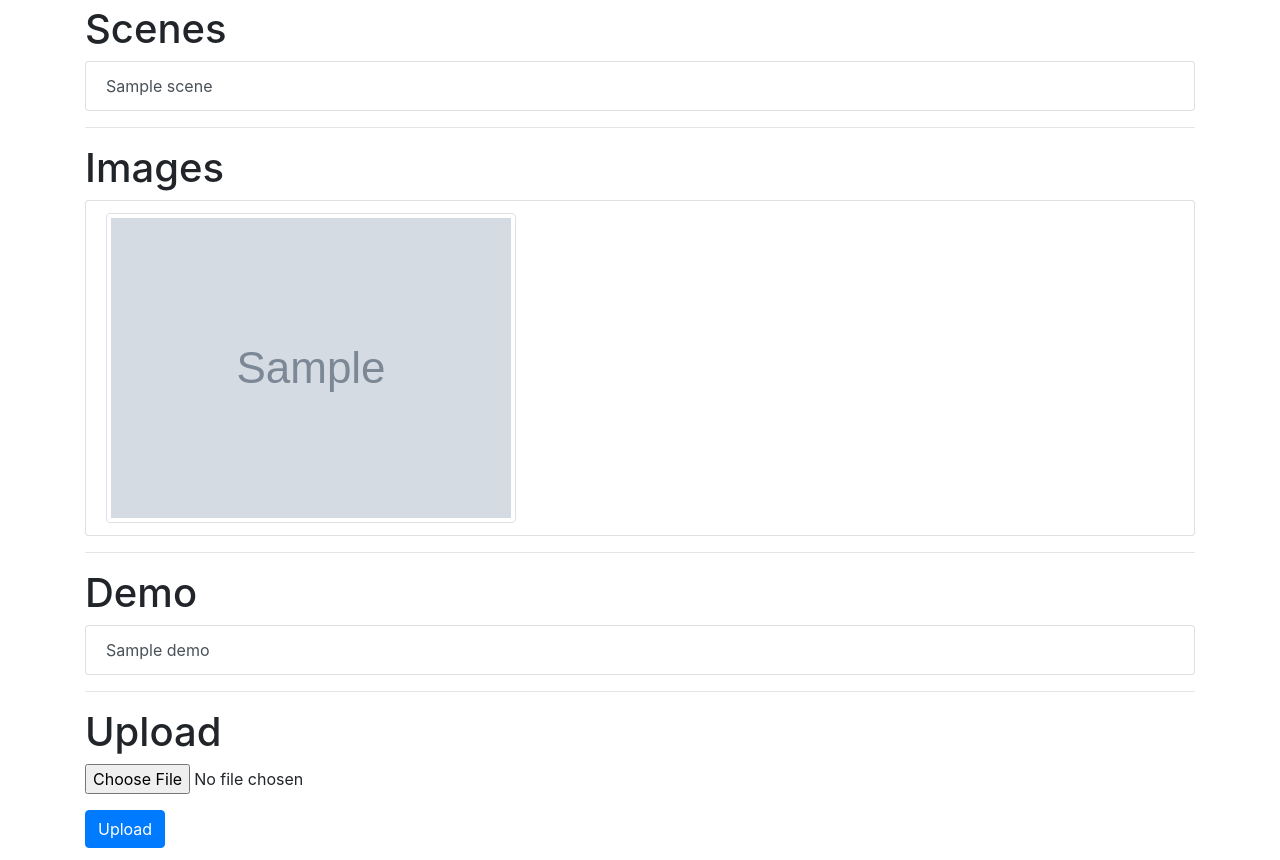
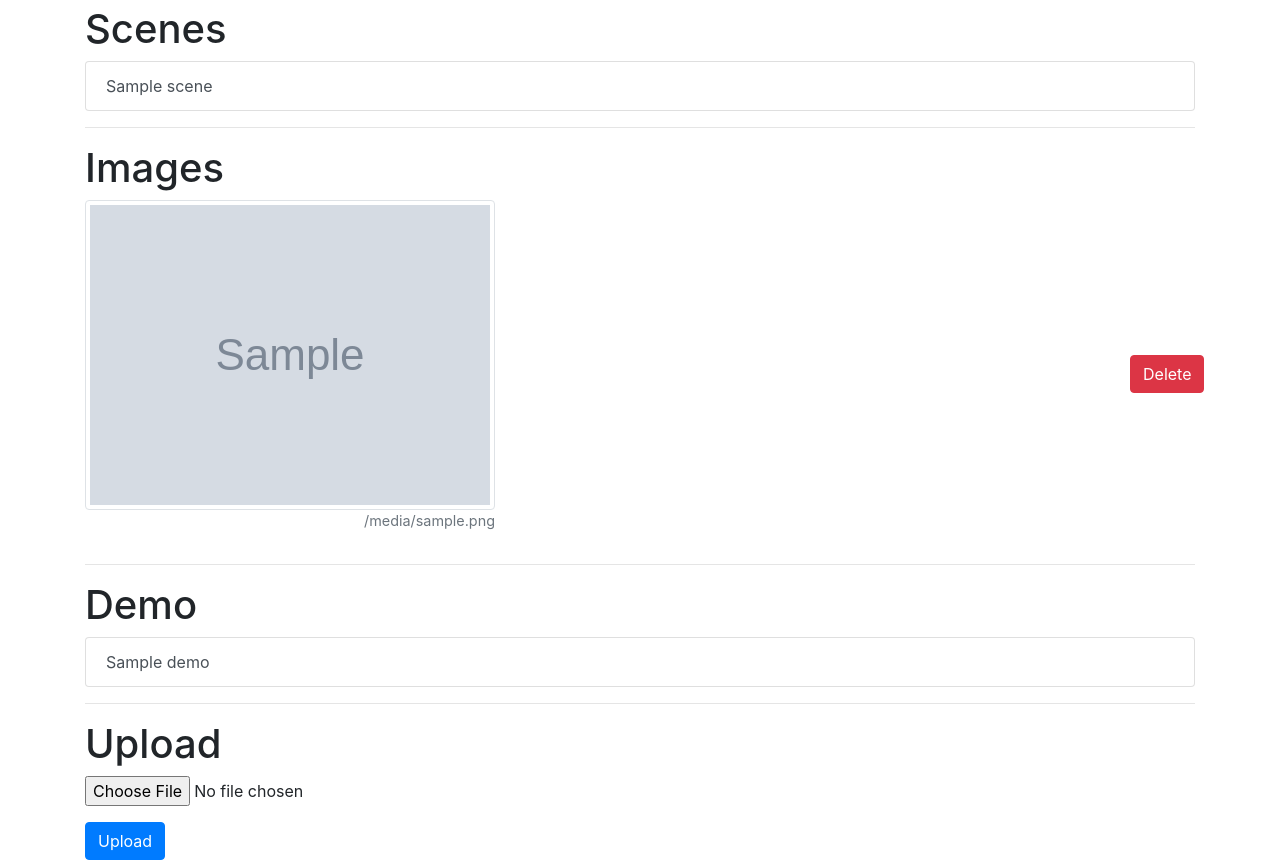
Before and after one commit to iwsmith/crosswalk, a Flask app: template templates/index.html in a window 1280 px wide. Shown: the part 146-1006 px from the top of the page. Run offline with Flask 2, Linux system fonts and the light colour scheme; the template is opened without the code that fills it: most values are stand-ins (such as "Sample title", 1, 10 or a date in 2020); grey boxes marked "Sample" are stand-in pictures; parts of the project's set-up code (start-up, migrations or seed data) failed here and were passed over; some libraries are stand-ins or nearby versions.

Commit message:
Add image deletion

```diff
--- a/run.py
+++ b/run.py
@@ -28,6 +28,11 @@ def run_demo(n):
     led.demo(n, request.args.get("f"))
     return redirect(url_for('index'))
 
+@app.route("/delete/<string:filename>")
+def delete_image(filename):
+    os.remove(os.path.join(led.image_path, secure_filename(filename)))
+    return redirect(url_for('index'))
+
 @app.route("/image/<string:filename>")
 def display_image(filename):
     led.image(filename)
--- a/templates/index.html
+++ b/templates/index.html
@@ -38,9 +38,20 @@
 
   <div class="list-group">
     {% for image in images %}
-    <a class="list-group-item list-group-item-action" href="{{ url_for('display_image', filename=image)}}">
-      <img class="img-thumbnail img-fluid" title={{image}} src="{{ url_for('static', filename='img/'+image) }}">
-    </a>
+    <div class="row align-items-center">
+
+        <div class="col">
+            <figure class="figure">
+                <a  href="{{ url_for('display_image', filename=image)}}">
+                    <img class="img-thumbnail img-fluid" title={{image}} src="{{ url_for('static', filename='img/'+image) }}">
+                </a>
+                <figcaption class="figure-caption text-right">{{ image }}</figcaption>
+            </figure>
+        </div>
+        <div class="col-1">
+            <a class="btn btn-danger" href="{{ url_for('delete_image', filename=image)}}">Delete</a>
+        </div>
+    </div>
     {% endfor %}
   </div>
 
```
